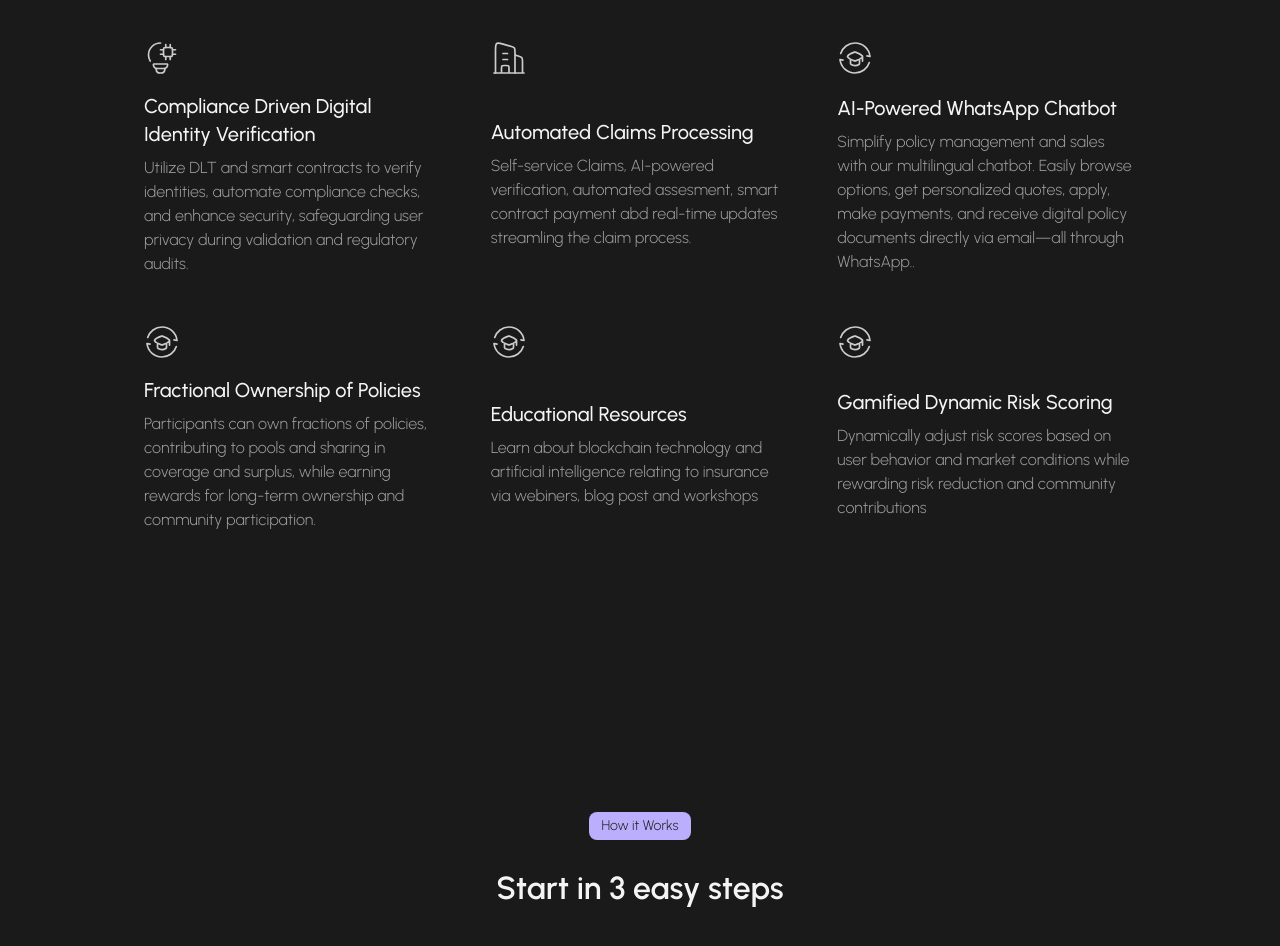
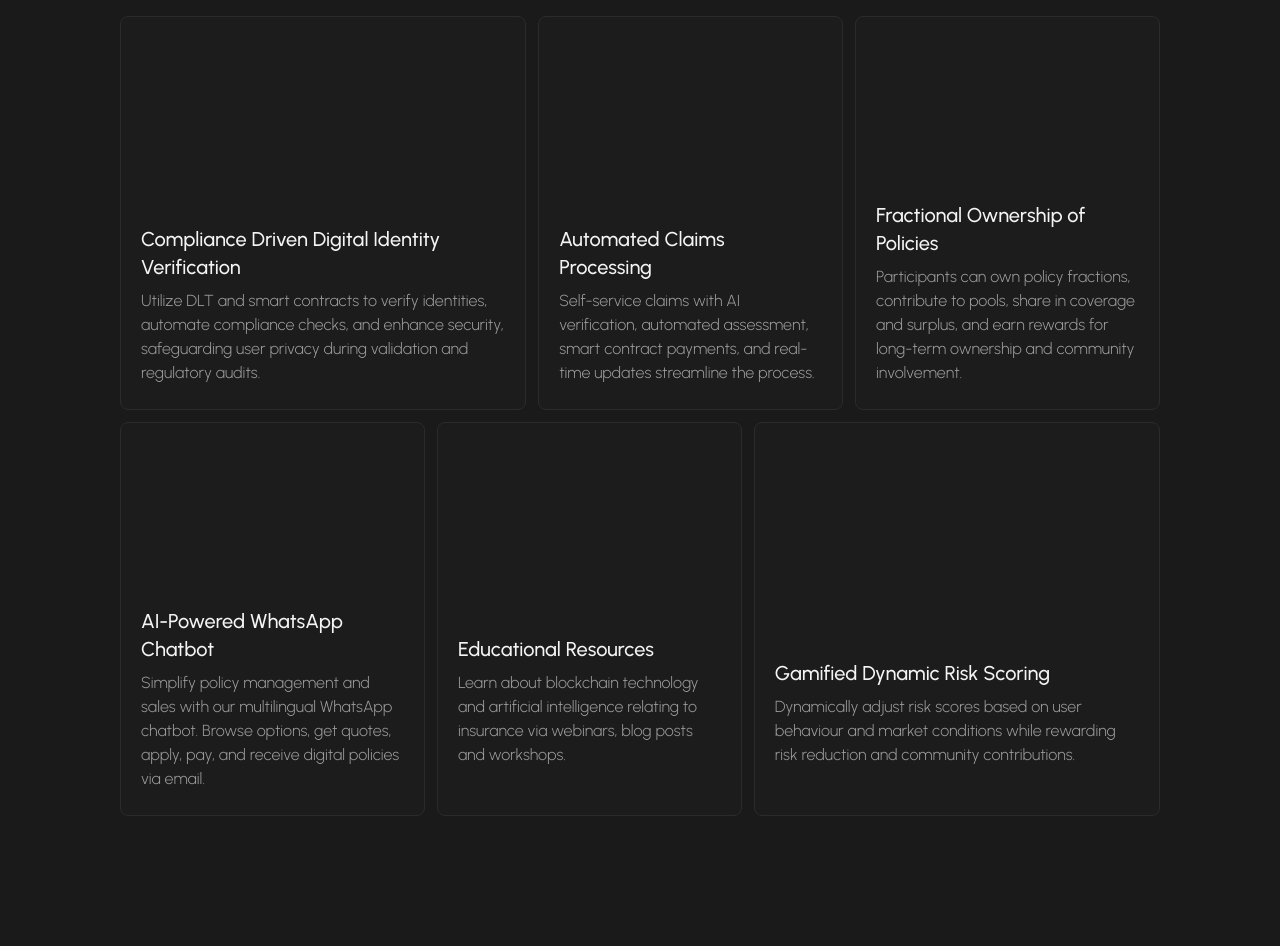
Before and after one commit to Khadeeejah/Nuva, a React (Vite) app: page / in a window 1280 px wide. Shown: the part 2960-3906 px from the top of the page. Built offline with nearby package versions, Linux system fonts and the light colour scheme.

Commit message:
chore: update features section

```diff
--- a/src/components/Features.jsx
+++ b/src/components/Features.jsx
@@ -1,7 +1,3 @@
-import AIDriven from "../assets/svgs/AIDriven";
-import Buildings from "../assets/svgs/Buildings";
-import ELearning from "../assets/svgs/ELearning";
-
 const Features = () => {
   return (
     <div
@@ -16,10 +12,9 @@ const Features = () => {
           <span className="block"> Our Solution at a glance </span>
         </h3>
       </div>
-      <div className="mt-16 grid lg:grid-cols-3 lg:mt-20">
-        <div className="p-6 grid gap-4">
-          <AIDriven className="*:stroke-neutral-100 w-7 h-7 lg:w-8 lg:h-8 xl:w-9 xl:h-9" />
-          <div>
+      <div className="mt-16 grid gap-3 lg:mt-20">
+        <div className="flex flex-col justify-center gap-3 md:flex-row">
+          <div className="px-5 py-6 bg-black-100 flex flex-col justify-end border border-black-300 rounded-lg md:w-1/2 xl:w-2/5 xl:h-[394px]">
             <h4 className="text-lg font-medium xl:text-xl">
               Compliance Driven Digital Identity Verification
             </h4>
@@ -29,69 +24,77 @@ const Features = () => {
               during validation and regulatory audits.
             </p>
           </div>
-        </div>
-        <div className="p-6 grid gap-4">
-          <Buildings className="*:stroke-neutral-100 w-7 h-7 lg:w-8 lg:h-8 xl:w-9 xl:h-9" />
-          <div>
+          <div className="px-5 py-6 bg-black-100 border border-black-300 rounded-lg md:w-1/2 xl:flex xl:flex-col xl:justify-end xl:w-[30%] xl:h-[394px]">
             <h4 className="text-lg font-medium xl:text-xl">
               Automated Claims Processing
             </h4>
             <p className="text-neutral-200 lg:pt-2">
-              Self-service Claims, AI-powered verification, automated assesment,
-              smart contract payment abd real-time updates streamling the claim
+              Self-service claims with AI verification, automated assessment,
+              smart contract payments, and real-time updates streamline the
               process.
             </p>
           </div>
+          <div className="hidden px-5 py-6 bg-black-100 border border-black-300 rounded-lg xl:flex xl:flex-col xl:justify-end xl:w-[30%] xl:h-[394px]">
+            <h4 className="text-lg font-medium xl:text-xl">
+              Fractional Ownership of Policies
+            </h4>
+            <p className="text-neutral-200 lg:pt-2">
+              Participants can own policy fractions, contribute to pools, share
+              in coverage and surplus, and earn rewards for long-term ownership
+              and community involvement.
+            </p>
+          </div>
         </div>
-        <div className="p-6 grid gap-4">
-          <ELearning className="*:stroke-neutral-100 w-7 h-7 lg:w-8 lg:h-8 xl:w-9 xl:h-9" />
-          <div>
+        <div className="flex flex-col gap-3 md:flex-row md:justify-center xl:hidden">
+          <div className="px-5 py-6 bg-black-100 border border-black-300 rounded-lg md:w-1/2 xl:flex xl:flex-col xl:justify-end xl:w-[30%] xl:h-[394px]">
+            <h4 className="text-lg font-medium xl:text-xl">
+              Fractional Ownership of Policies
+            </h4>
+            <p className="text-neutral-200 lg:pt-2">
+              Participants can own policy fractions, contribute to pools, share
+              in coverage and surplus, and earn rewards for long-term ownership
+              and community involvement.
+            </p>
+          </div>
+          <div className="px-5 py-6 bg-black-100 border border-black-300 rounded-lg md:w-1/2 xl:flex xl:flex-col xl:justify-end xl:w-[30%] xl:h-[394px]">
             <h4 className="text-lg font-medium xl:text-xl">
               AI-Powered WhatsApp Chatbot
             </h4>
             <p className="text-neutral-200 lg:pt-2">
               Simplify policy management and sales with our multilingual
-              chatbot. Easily browse options, get personalized quotes, apply,
-              make payments, and receive digital policy documents directly via
-              email—all through WhatsApp..
+              WhatsApp chatbot. Browse options, get quotes, apply, pay, and
+              receive digital policies via email.
             </p>
           </div>
         </div>
-        <div className="p-6 grid gap-4">
-          <ELearning className="*:stroke-neutral-100 w-7 h-7 lg:w-8 lg:h-8 xl:w-9 xl:h-9" />
-          <div>
+        <div className="flex flex-col justify-center gap-3 md:flex-row">
+          <div className="hidden px-5 py-6 bg-black-100 border border-black-300 rounded-lg xl:flex xl:flex-col xl:justify-end xl:w-[30%] xl:h-[394px]">
             <h4 className="text-lg font-medium xl:text-xl">
-              Fractional Ownership of Policies
+              AI-Powered WhatsApp Chatbot
             </h4>
             <p className="text-neutral-200 lg:pt-2">
-              Participants can own fractions of policies, contributing to pools
-              and sharing in coverage and surplus, while earning rewards for
-              long-term ownership and community participation.
+              Simplify policy management and sales with our multilingual
+              WhatsApp chatbot. Browse options, get quotes, apply, pay, and
+              receive digital policies via email.
             </p>
           </div>
-        </div>
-        <div className="p-6 grid gap-4">
-          <ELearning className="*:stroke-neutral-100 w-7 h-7 lg:w-8 lg:h-8 xl:w-9 xl:h-9" />
-          <div>
+          <div className="px-5 py-6 bg-black-100 border border-black-300 rounded-lg md:w-1/2 xl:flex xl:flex-col xl:justify-end xl:w-[30%] xl:pt-6 xl:pb-12 xl:h-[394px]">
             <h4 className="text-lg font-medium xl:text-xl">
               Educational Resources
             </h4>
             <p className="text-neutral-200 lg:pt-2">
               Learn about blockchain technology and artificial intelligence
-              relating to insurance via webiners, blog post and workshops
+              relating to insurance via webinars, blog posts and workshops.
             </p>
           </div>
-        </div>
-        <div className="p-6 grid gap-4">
-          <ELearning className="*:stroke-neutral-100 w-7 h-7 lg:w-8 lg:h-8 xl:w-9 xl:h-9" />
-          <div>
+          <div className="px-5 py-6 bg-black-100 border border-black-300 rounded-lg md:w-1/2 xl:flex xl:flex-col xl:justify-end xl:w-2/5 xl:pt-6 xl:pb-12 xl:h-[394px]">
             <h4 className="text-lg font-medium xl:text-xl">
               Gamified Dynamic Risk Scoring
             </h4>
             <p className="text-neutral-200 lg:pt-2">
-              Dynamically adjust risk scores based on user behavior and market
+              Dynamically adjust risk scores based on user behaviour and market
               conditions while rewarding risk reduction and community
-              contributions
+              contributions.
             </p>
           </div>
         </div>
```
